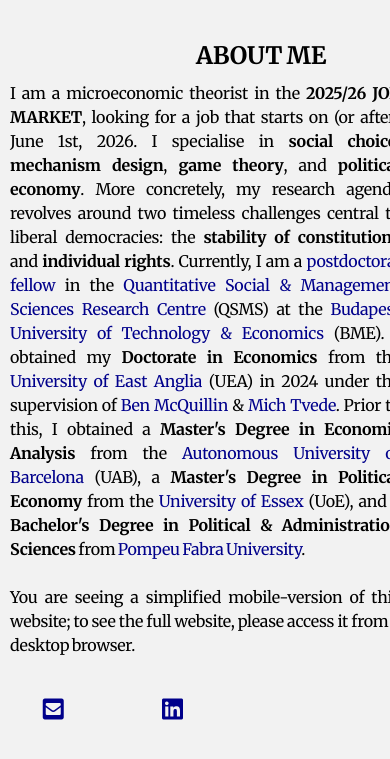
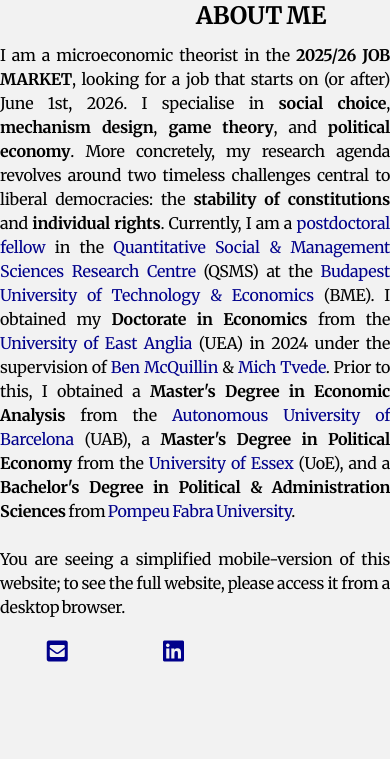
Before and after one commit to HectorHermidaRivera/hectorhermidarivera.github.io, a Jekyll site: the page built from index.md, in a window 390 px wide. Shown: the top 759 px of the page. Built offline with Jekyll 4.4.1, drawn with Linux system fonts in a browser that asks for light colours; a style sheet for code colours, icons or effects is not loaded.

Commit message:
Update style.css

```diff
--- a/assets/css/style.css
+++ b/assets/css/style.css
@@ -277,6 +277,8 @@ a {
   hyphens: auto;
 }
 
+/* MOBILE */
+
 @media (max-width: 768px) {
   /* Hide sidebar */
   .sidebar { display: none !important; }
@@ -284,20 +286,21 @@ a {
   /* Hide desktop content except mobile-only block */
   .content > *:not(.mobile-only) { display: none; }
 
-  /* Make content full-width and remove margin */
+  /* Make content full-width with padding inside */
   .content {
-    margin: 10px !important;
-    padding: 10px !important;
+    margin: 0 !important;          /* remove margin to avoid overflow */
+    padding: 10px !important;      /* padding inside content */
     width: 100% !important;
     max-width: 100% !important;
     box-sizing: border-box;
   }
 
-  /* Mobile-only block spans full width with padding on all sides */
+  /* Mobile-only block spans full width with padding */
   .mobile-only {
     display: block !important;
     width: 100% !important;
-    padding: 15px !important;       /* added padding for top, bottom, left, right */
+    padding: 10px !important;     /* spacing inside container */
+    margin: 0 !important;         /* no margin to avoid overflow */
     box-sizing: border-box;
   }
 
@@ -305,31 +308,33 @@ a {
   .main-name {
     font-size: 2em !important;
     padding-left: 0 !important;
+    margin: 0 !important;
   }
 
   /* About Me heading */
   #about-me h2 {
     font-weight: bold;
     text-transform: uppercase;
+    margin: 0 0 0.5em 0;          /* optional spacing below heading */
   }
 
-  /* About Me paragraphs */
+  /* About Me paragraphs: use padding only inside container, no extra margin */
   #about-me .mobile-intro,
-  #about-me .mobile-only p {          /* ensures all paragraphs get same line-height */
+  #about-me .mobile-only p {
     width: 100% !important;
-    padding: 10px !important;
-    margin: 1em 1em 1em 1em;               /* spacing between paragraphs */
-    line-height: 1;                /* consistent line spacing */
+    padding: 0 !important;        /* let container padding handle spacing */
+    margin: 0 0 1em 0;            /* only vertical spacing between paragraphs */
+    line-height: 1.5;             /* consistent line spacing */
   }
 
-  /* Icon row full width with same padding as container */
+  /* Icon row full width with container padding */
   #about-me .icon-row {
     width: 100% !important;
     display: flex !important;
     flex-wrap: nowrap;
     justify-content: space-between;
-    margin: 20px 10px 10px 10px;              /* top margin for spacing from text */
-    padding: 10px !important;
+    margin: 1em 0 0 0;            /* spacing from text above */
+    padding: 0;                    /* padding handled by container */
     box-sizing: border-box;
   }
 
```
